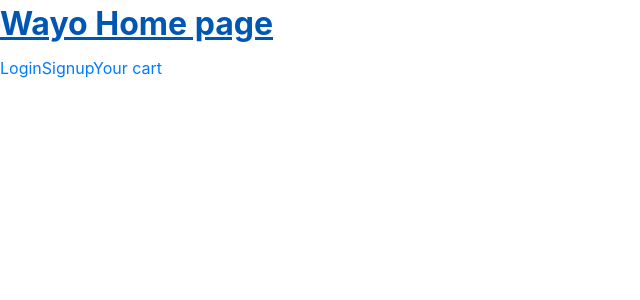
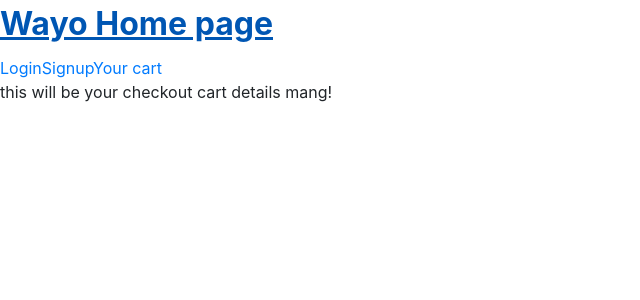
Before and after one commit to imjord/wayo, a React (Create React App) app in the folder client/: page /cart in a window 1280 px wide. Shown: the top 300 px of the page, without its empty margins (0-640 px from the left). Built offline with nearby package versions, Linux system fonts and the light colour scheme.

Commit message:
routes working

```diff
--- a/client/src/App.js
+++ b/client/src/App.js
@@ -32,9 +32,9 @@ const client = new ApolloClient({
       <Switch>
       <Route exact path="/" component={Home} />
       <Route exact path="/signup" component={SignUp} />
-      <Route exact path="Login" component={Login} />
-      <Route exact path="cart" component={CartDetail} />
-      {/* <Route component={NoPage} /> */}
+      <Route exact path="/Login" component={Login} />
+      <Route exact path="/cart" component={CartDetail} />
+      <Route component={NoPage} />
 
 
           </Switch>
```
